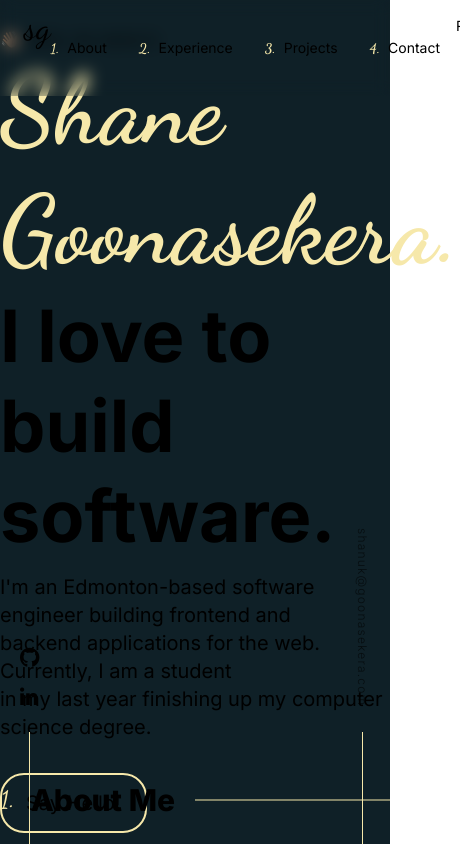
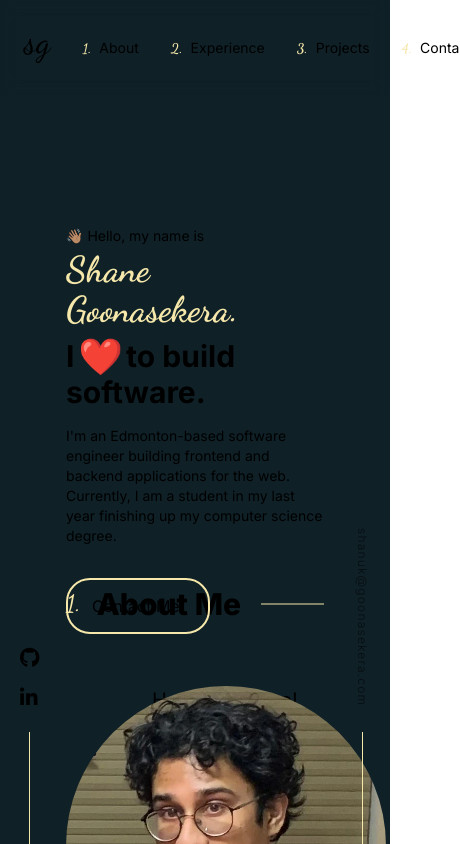
Before and after one commit to shanerrr/portfolio, a Next.js app: page / in a window 390 px wide. Shown: the top 844 px of the page, 460 px wide, since content can reach past the window. Built offline with nearby package versions, Linux system fonts and the light colour scheme.

Commit message:
media queries for hero section

```diff
--- a/components/About/About.tsx
+++ b/components/About/About.tsx
@@ -3,11 +3,11 @@ import Image from 'next/image';
 export default function About() {
   return (
     <div id="about" className="flex h-screen flex-col justify-center">
-      <h2 className="mb-16 flex items-center whitespace-nowrap text-3xl font-extrabold before:mr-4 before:font-handwriting before:text-2xl before:font-semibold before:text-yellow before:content-['1.'] after:ml-5 after:flex after:w-full after:items-center after:border after:border-yellow/50">
+      <h2 className="mb-16 flex items-center whitespace-nowrap text-3xl font-extrabold before:mr-4 before:font-handwriting before:text-2xl before:font-semibold before:text-yellow before:content-['1.'] after:ml-5 after:w-full after:border after:border-yellow/50">
         About Me
       </h2>
       <div className="grid grid-cols-3">
-        <div className="relative mx-auto h-96 w-96 rounded-full">
+        <div className="relative mx-auto h-80 w-80 rounded-full">
           <Image
             className="rounded-full object-cover object-top"
             alt="Profile Picture"
--- a/components/Experience/Experience.tsx
+++ b/components/Experience/Experience.tsx
@@ -10,11 +10,11 @@ export default function Experience() {
 
   return (
     <div id="experience" className="flex h-screen flex-col justify-center">
-      <h2 className="mb-16 flex items-center whitespace-nowrap text-3xl font-extrabold before:mr-4 before:font-handwriting before:text-2xl before:font-semibold before:text-yellow before:content-['2.'] after:ml-5 after:flex after:w-full after:items-center after:border after:border-yellow/50">
+      <h2 className="mb-16 flex items-center whitespace-nowrap text-3xl font-extrabold before:mr-4 before:font-handwriting before:text-2xl before:font-semibold before:text-yellow before:content-['2.'] after:ml-5 after:w-full  after:border after:border-yellow/50">
         Where I&apos;ve Worked
       </h2>
-      <div className="grid grid-cols-6 gap-8">
-        <section className="col-span-1 col-start-2">
+      <div className="grid grid-cols-4 gap-8">
+        <section className="col-span-1">
           {jobs.data.map((job, idx) => (
             <button
               key={job.name}
--- a/components/Hero/Hero.tsx
+++ b/components/Hero/Hero.tsx
@@ -1,29 +1,67 @@
+import { motion } from 'framer-motion';
+
 export default function Hero() {
-  // text-[#B1CDEC]
   return (
-    <div className="flex h-screen flex-col justify-center">
-      <span className="">👋🏽 Hello, my name is</span>
-      <h1 className="font-handwriting text-8xl font-extrabold leading-tight text-yellow">
+    <section className="relative flex h-screen flex-col justify-center">
+      <span className="text-sm sm:text-base">👋🏽 Hello, my name is</span>
+      <h1 className="my-1 font-handwriting text-4xl font-extrabold text-yellow sm:my-3 sm:text-6xl md:text-7xl lg:text-8xl">
         Shane Goonasekera.
       </h1>
-      <h2 className="text-7xl font-bold leading-tight">
-        I love to build software.
+      <h2 className="my-1 text-3xl font-bold sm:my-3 sm:text-5xl md:text-6xl lg:text-7xl">
+        I{' '}
+        <motion.span
+          className="inline-block"
+          animate={{ scale: 1.2 }}
+          transition={{
+            duration: 0.5,
+            repeat: Infinity,
+            repeatType: 'reverse',
+          }}
+        >
+          ❤️
+        </motion.span>{' '}
+        to build software.
       </h2>
-      <p className="mt-3 text-xl">
+      <p className="mt-3 text-sm sm:text-lg md:text-xl w-full xl:w-1/2">
         I&apos;m an Edmonton-based software engineer building frontend and
-        <br />
-        backend applications for the web. Currently, I am a student
-        <br />
-        in my last year finishing up my computer science degree.
+        backend applications for the web. Currently, I am a student in my last
+        year finishing up my computer science degree.
       </p>
       <div className="mt-12">
         <a
           href="#contact"
-          className="rounded-3xl border-2 border-yellow bg-transparent px-6 py-4 text-xl transition-colors duration-150 hover:bg-yellow/5"
+          className="rounded-3xl border-2 border-yellow bg-transparent px-6 py-4 transition-colors duration-150 hover:bg-yellow/5 sm:text-lg md:text-xl"
         >
-          Say Hello!
+          Contact Me!
         </a>
       </div>
-    </div>
+      {/*
+      <motion.div
+        // initial={{ y: '-100vh' }}
+        animate={{ x: -100, y: 5 }}
+        transition={{ repeat: Infinity, repeatType: 'reverse', duration: 20 }}
+        className="absolute top-80 right-64 h-16 w-16 rounded-full bg-yellow mix-blend-screen"
+      />
+      <motion.div
+        animate={{ x: 15, y: -200 }}
+        transition={{ repeat: Infinity, repeatType: 'reverse', duration: 20 }}
+        className="absolute right-0 h-16 w-16 rounded-full bg-yellow mix-blend-screen"
+      />
+      <motion.div
+        animate={{ x: -100, y: 83 }}
+        transition={{ repeat: Infinity, repeatType: 'reverse', duration: 20 }}
+        className="absolute top-36 right-8 h-48 w-48 rounded-full bg-yellow mix-blend-screen"
+      />
+      <motion.div
+        animate={{ x: 200, y: 100 }}
+        transition={{ repeat: Infinity, repeatType: 'reverse', duration: 20 }}
+        className="absolute right-1/2 top-1/2 h-40 w-40 rounded-full bg-yellow mix-blend-screen"
+      />
+      <motion.div
+        animate={{ x: 83, y: -50 }}
+        transition={{ repeat: Infinity, repeatType: 'reverse', duration: 20 }}
+        className="absolute right-0 bottom-0 h-[500px] w-[500px] rounded-full bg-yellow mix-blend-screen"
+      /> */}
+    </section>
   );
 }
--- /dev/null
+++ b/components/Loader/Loader.tsx
@@ -0,0 +1,27 @@
+import { motion } from 'framer-motion';
+
+export default function Loader() {
+  const transition: { duration: number; ease: number[] } = {
+    duration: 1.4,
+    ease: [0.6, 0.01, -0.05, 0.9],
+  };
+
+  return (
+    <motion.div
+      animate={{ opacity: 0 }}
+      transition={{ delay: 1 }}
+      className="fixed z-50 flex h-screen w-screen items-center justify-center bg-white"
+    >
+      <motion.div
+        animate={{
+          y: ['100vh', '0vh', '0vh', '0vh'],
+          height: ['16rem', '16rem', '1000rem'],
+          width: ['16rem', '16rem', '1000rem'],
+          opacity: [1, 1, 0],
+        }}
+        transition={{ duration: 2, times: [0.1, 0.2] }}
+        className="rounded-full bg-navygreen"
+      />
+    </motion.div>
+  );
+}
--- /dev/null
+++ b/components/Loader/index.ts
@@ -0,0 +1 @@
+export { default } from './Loader';
--- a/components/Navbar/Navbar.tsx
+++ b/components/Navbar/Navbar.tsx
@@ -2,9 +2,12 @@ import Link from 'next/link';
 
 export default function Navbar() {
   return (
-    <div className="bg-white/50 fixed z-50 flex h-24 w-full items-center px-6 backdrop-blur md:px-10 lg:px-12">
+    <nav className="fixed z-40 flex h-24 w-full items-center px-6 backdrop-blur md:px-10 lg:px-12">
       <div className="flex w-full justify-between">
-        <span className="font-handwriting text-4xl">sg</span>
+        <div className="flex gap-8">
+          <span className="relative -top-[6px] flex items-center font-handwriting text-4xl">
+            sg
+          </span>
           <ul className="flex items-center gap-8 text-sm">
             <li>
               <a
@@ -39,6 +42,8 @@ export default function Navbar() {
               </a>
             </li>
           </ul>
+        </div>
+
         <div className="flex justify-center">
           <Link
             target="_blank"
@@ -48,14 +53,14 @@ export default function Navbar() {
           >
             Resume
           </Link>
-          <Link
+          <a
             className="rounded-3xl border-2 border-yellow bg-transparent px-4 py-2 text-sm text-yellow transition-colors duration-150 hover:bg-yellow/5"
             href="/#contact"
           >
             👋 Say Hello!
-          </Link>
+          </a>
         </div>
       </div>
-    </div>
+    </nav>
   );
 }
--- a/components/Projects/Projects.tsx
+++ b/components/Projects/Projects.tsx
@@ -7,14 +7,14 @@ export default function Projects() {
       id="projects"
       className="flex h-full min-h-screen flex-col justify-center"
     >
-      <h2 className="mb-16 flex items-center whitespace-nowrap text-3xl font-extrabold before:mr-4 before:font-handwriting before:text-2xl before:font-semibold before:text-yellow before:content-['3.'] after:ml-5 after:flex after:w-full after:items-center after:border after:border-yellow/50">
+      <h2 className="mb-16 flex items-center whitespace-nowrap text-3xl font-extrabold before:mr-4 before:font-handwriting before:text-2xl before:font-semibold before:text-yellow before:content-['3.'] after:ml-5 after:w-full  after:border after:border-yellow/50">
         Things I&apos;ve Built
       </h2>
-      <section className="grid grid-cols-6 gap-y-16">
+      <section className="grid gap-y-16">
         {projects.data
           .filter((project) => project.isSpotlight)
           .map((project) => (
-            <div key={project.name} className="col-span-4 col-start-2">
+            <div key={project.name} className="col-span-4">
               <div className="flex justify-between">
                 <Image
                   className="rounded-full object-contain"
--- a/pages/index.tsx
+++ b/pages/index.tsx
@@ -11,16 +11,18 @@ import Contact from '~/components/Contact';
 import SideEmail from '~/components/SideEmail';
 import SideLinks from '../components/SideLinks';
 import Footer from '~/components/Footer';
+import Loader from '~/components/Loader';
 
 export default function Home() {
   return (
-    <main className="relative flex flex-col">
+    <main className="relative flex flex-col overflow-hidden">
       <Head>
         <title>Shane Goonasekera</title>
         <meta name="description" content="Stuff about Shane" />
         <link rel="icon" href="/favicon.png" />
       </Head>
 
+      {/* <Loader /> */}
       <Navbar />
       <div className="container mx-auto">
         <Hero />
--- a/tailwind.config.js
+++ b/tailwind.config.js
@@ -1,19 +1,30 @@
 /** @type {import('tailwindcss').Config} */
 module.exports = {
   content: [
-    "./pages/**/*.{js,ts,jsx,tsx}",
-    "./components/**/*.{js,ts,jsx,tsx}",
+    './pages/**/*.{js,ts,jsx,tsx}',
+    './components/**/*.{js,ts,jsx,tsx}',
   ],
   theme: {
+    container: {
+      center: true,
+      padding: {
+        DEFAULT: '4.125rem',
+        sm: '1.563rem',
+        md: '3.125rem',
+        lg: '6.25rem',
+        xl: '9.375rem',
+      },
+    },
     fontFamily: {
-      sans: ["var(--font-inter)"],
-      handwriting: ["var(--font-dancing)"],
+      sans: ['var(--font-inter)'],
+      handwriting: ['var(--font-dancing)'],
     },
     colors: {
-      navygreen: "#0F2027",
-      black: "#000000",
-      yellow: "#F6E8AA",
-      transparent: "transparent",
+      navygreen: '#0F2027',
+      black: '#000000',
+      yellow: '#F6E8AA',
+      white: '#FFFFFF',
+      transparent: 'transparent',
     },
   },
   plugins: [],
```
Lines whose indentation alone changed are shown as unchanged.
